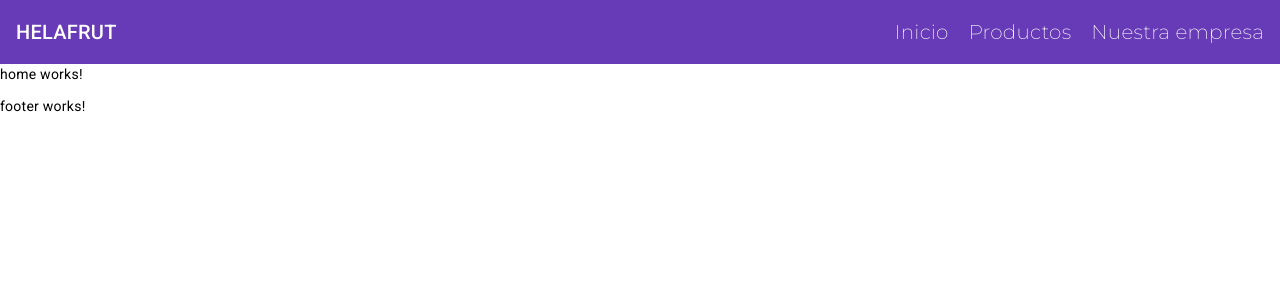
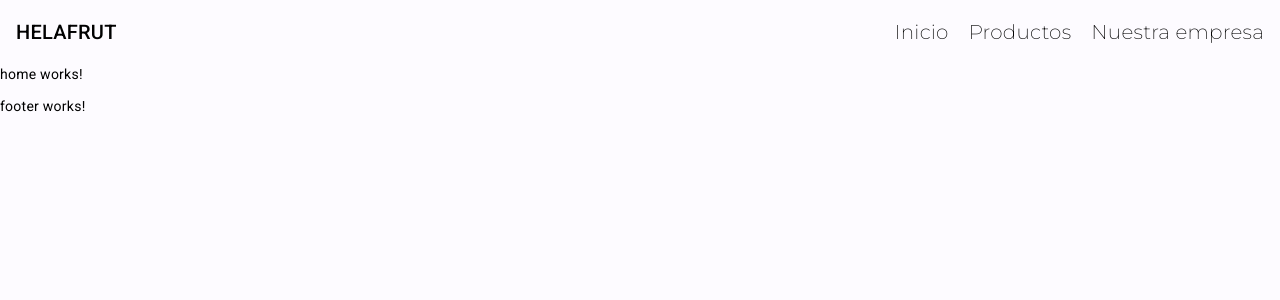
Before and after one commit to stivengm/helafrut_web, an Angular app: page / in a window 1280 px wide. Shown: the top 300 px of the page. Built offline with nearby package versions, Linux system fonts and the light colour scheme.

Commit message:
FIX - Ajuste de variables para colores.

```diff
--- a/src/app/components/layout/navbar/navbar.component.scss
+++ b/src/app/components/layout/navbar/navbar.component.scss
@@ -1,4 +1,6 @@
 .navbar {
+    background-color: var(--mat-background-app);
+    color: var(--mat-black-color);
     padding: 20px 16px;
     .title_app {
         text-transform: uppercase;
--- a/src/styles.scss
+++ b/src/styles.scss
@@ -3,5 +3,16 @@
 // Fuentes
 @import url("./fonts.scss");
 
+:root {
+    --mat-background-app: #fdfbff;
+    --mat-black-color: #000000;
+    --mat-white-color: #FFFFFF;
+}
+
 html, body { height: 100%; }
-body { margin: 0; font-family: Roboto, "Helvetica Neue", sans-serif; }
+body {
+    background-color: var(--mat-background-app);
+    margin: 0;
+    font-family: Roboto,
+    "Helvetica Neue", sans-serif;
+}
```
